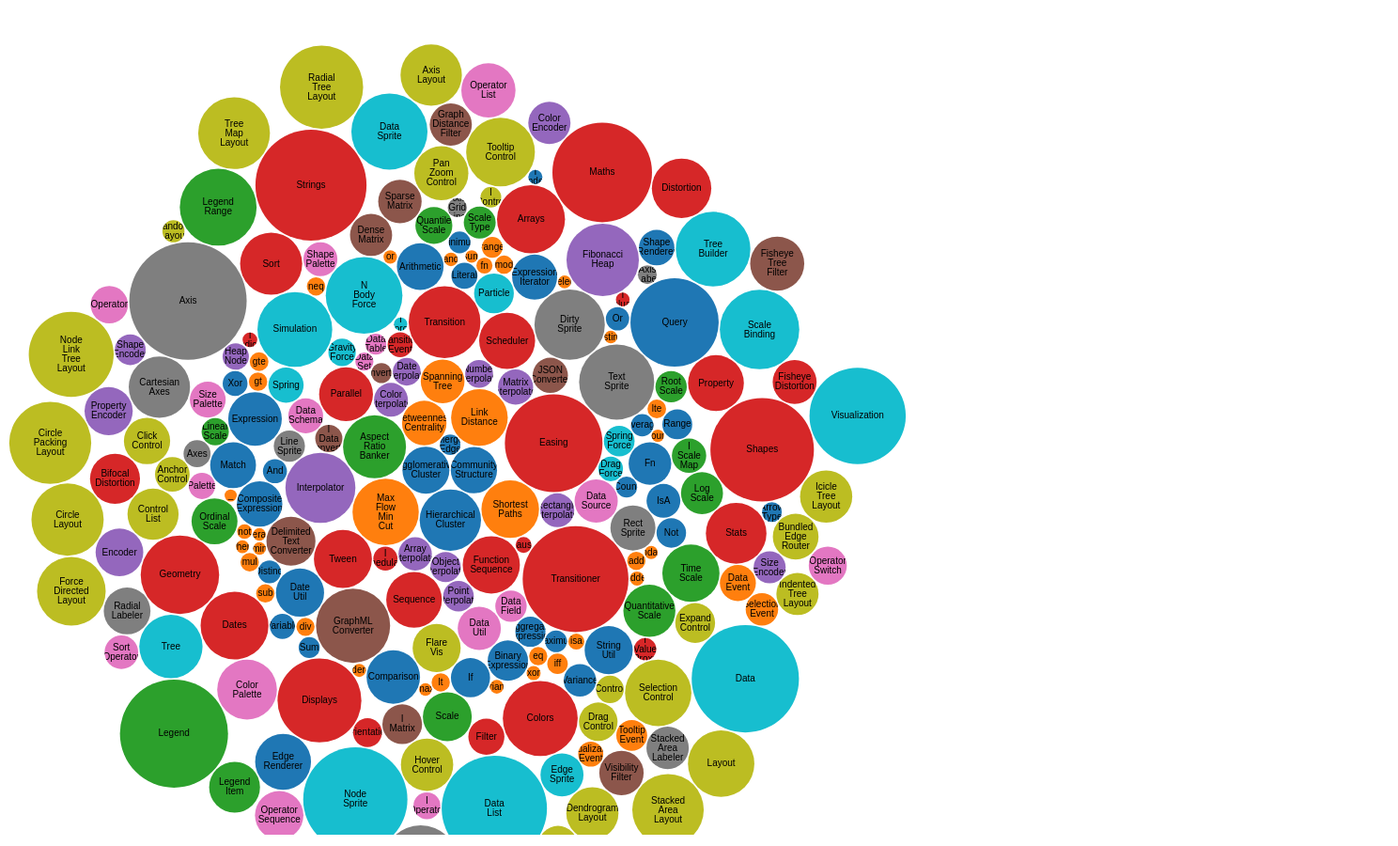
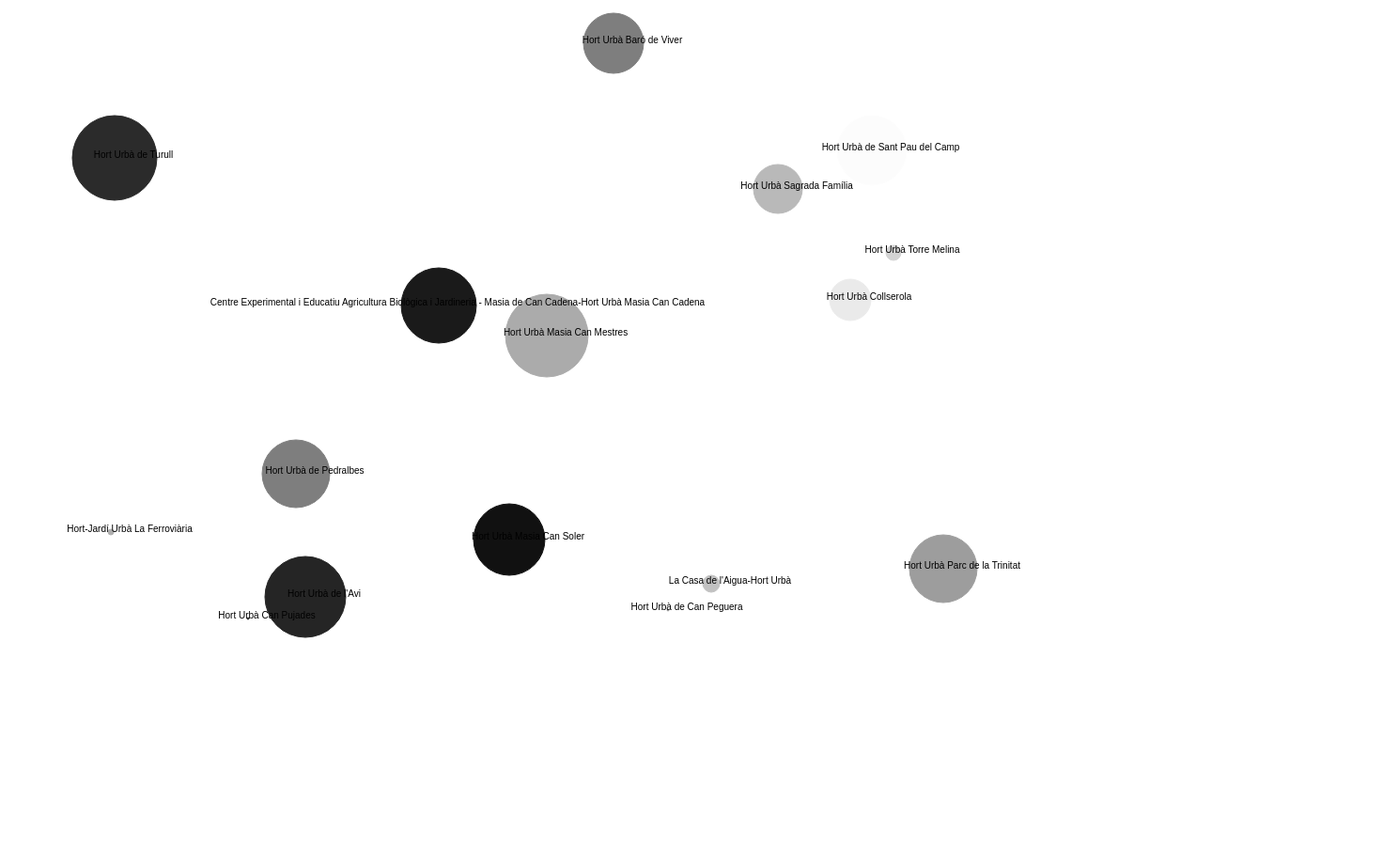
Before and after one commit to ptmonline/three_beta, a plain HTML site: page visual.html in a window 1280 px wide. Shown: the whole page at 94% size, 1488 px wide, since content can reach past the window. After the commit the page ends 800 px from the top, so only its background shows below. Drawn offline with nearby package versions, Linux system fonts and the light colour scheme.

Commit message:
horts urba csv file

```diff
--- /dev/null
+++ b/0_HORTS_URBANS.csv
@@ -0,0 +1,17 @@
+CODI_CAPA,CAPA_GENERICA,NOM_CAPA,ED50_COORD_X,ED50_COORD_Y,ETRS89_COORD_X,ETRS89_COORD_Y,LONGITUD,LATITUD,EQUIPAMENT,DISTRICTE,BARRI,NOM_DISTRICTE,NOM_BARRI,ADRECA,TELEFON
+M009,"Medi ambient","Horts urbans","425821,501","4583114,795","425729,612","4582913,854","2.111585","41.394331","Hort Urbà de Pedralbes",04,21,"Les Corts",Pedralbes,"C Castellet, 2",010
+M009,"Medi ambient","Horts urbans","427454,616","4586506,529","427362,713","4586305,556","2.13071","41.425028","Hort Urbà Masia Can Soler",07,39,Horta-Guinardó,"Sant Genís dels Agudells","Ctra Sant Cugat, 114*132",010
+M009,"Medi ambient","Horts urbans","432643,055","4586584,03","432551,104","4586383,055","2.192788","41.426178","Hort-Jardí Urbà La Ferroviària",09,61,"Sant Andreu","la Sagrera","C Camp del Ferro, 17",null
+M009,"Medi ambient","Horts urbans","428680,385","4579119,659","428588,469","4578918,754","2.146249","41.358608","Hort Urbà Masia Can Mestres",03,11,Sants-Montjuïc,"el Poble Sec","C Foc, 132",010
+M009,"Medi ambient","Horts urbans","433173,05","4589193,17","433081,095","4588992,17","2.198841","41.449722","Hort Urbà Baró de Viver",09,57,"Sant Andreu","la Trinitat Vella","Pg Santa Coloma, 125",010
+M009,"Medi ambient","Horts urbans","432805,154","4588401,255","432713,202","4588200,263","2.194525","41.442559","Hort Urbà Parc de la Trinitat",09,60,"Sant Andreu","Sant Andreu","Pg Santa Coloma, 60",010
+M009,"Medi ambient","Horts urbans","431603,892","4583984,37","431511,95","4583783,419","2.180647","41.402677","Hort Urbà Sagrada Família",02,06,Eixample,"la Sagrada Família","C Padilla, 199*201",010
+M009,"Medi ambient","Horts urbans","432274,631","4589561,58","432182,685","4589360,577","2.188045","41.452965","La Casa de l'Aigua-Hort Urbà",08,53,"Nou Barris","la Trinitat Nova","C Garbí, 2*4",010
+M009,"Medi ambient","Horts urbans","433089,246","4585983,306","432997,291","4585782,336","2.198194","41.420805","Centre Experimental i Educatiu Agricultura Biològica i Jardineria - Masia de Can Cadena-Hort Urbà Masia Can Cadena",10,72,"Sant Martí","Sant Martí de Provençals","C Menorca, 27",010
+M009,"Medi ambient","Horts urbans","430262,768","4587477,304","430170,839","4587276,321","2.164201","41.43402","Hort Urbà de Can Peguera",08,47,"Nou Barris","Can Peguera","C Camós, 3",010
+M009,"Medi ambient","Horts urbans","424752,724","4585400,799","424660,846","4585199,837","2.098517","41.414821","Hort Urbà Can Pujades",05,22,"Sarrià-Sant Gervasi","Vallvidrera, el Tibidabo i les Planes","Camí Múrgola, 13*19",010
+M009,"Medi ambient","Horts urbans","430622,932","4581008,85","430530,998","4580807,927","2.169254","41.375793","Hort Urbà de Sant Pau del Camp",01,01,"Ciutat Vella","el Raval","C Abat Safont, 12",010
+M009,"Medi ambient","Horts urbans","428869,777","4585211,83","428777,861","4585010,869","2.147797","41.413494","Hort Urbà de Turull",06,28,Gràcia,"Vallcarca i els Penitents","Ptge Turull, 10*12",010
+M009,"Medi ambient","Horts urbans","425788,628","4581211,693","425696,739","4581010,769","2.111425","41.377188","Hort Urbà Torre Melina",04,16,"Les Corts","la Bordeta","Camí Torre Melina, 15*LU",010
+M009,"Medi ambient","Horts urbans","427758,269","4585540,655","427666,363","4585339,691","2.134459","41.416356","Hort Urbà Collserola",05,25,"Sarrià-Sant Gervasi","Sant Gervasi - la Bonanova","C Carles Pirozzini, 2",010
+M009,"Medi ambient","Horts urbans","428908,953","4585446,661","428817,036","4585245,697","2.148238","41.415613","Hort Urbà de l'Avi",06,28,Gràcia,"Vallcarca i els Penitents","C Torrent del Remei, 2",010
--- a/js/visual.js
+++ b/js/visual.js
@@ -8,49 +8,57 @@
 var pack = d3.pack()
     .size([width, width])
     .padding(1.5);
+var letters = [];
 
-d3.csv("flare.csv", function(d) {
-  d.value = +d.value;
-  if (d.value) return d;
-}, function(error, classes) {
-  if (error) throw error;
-
-  var root = d3.hierarchy({children: classes})
-      .sum(function(d) { return d.value; })
-      .each(function(d) {
-        if (id = d.data.id) {
-          var id, i = id.lastIndexOf(".");
-          d.id = id;
-          d.package = id.slice(0, i);
-          d.class = id.slice(i + 1);
-        }
+// d3.csv("0_HORTS_URBANS.csv", function(d) {
+//   var thex = parseFloat(d.ED50_COORD_X) / 10000;
+//   var they = parseFloat(d.ED50_COORD_Y) / 100000;
+//   console.log(d.EQUIPAMENT);
+//   console.log(parseFloat(d.ED50_COORD_Y) / 100000);
+//   if (d) return d;
+// }, function(error, classes) {
+//   if (error) throw error;
+//
+//   var root = d3.hierarchy({children: classes})
+//       .sum(function(d) { return d; })
+//       .each(function(d) {
+//         var x = parseFloat(d.ED50_COORD_X) / 10000;
+//         var y = parseFloat(d.ED50_COORD_Y) / 100000;
+//       });
+      d3.csv("0_HORTS_URBANS.csv", function(data) {
+          data.forEach(function(d) {
+            title = d.EQUIPAMENTS;
       });
-
   var node = svg.selectAll(".node")
-    .data(pack(root).leaves())
+    .data(data)
     .enter().append("g")
       .attr("class", "node")
-      .attr("transform", function(d) { return "translate(" + d.x + "," + d.y + ")"; });
+      .attr("transform", function(d) { return "translate(" +Math.floor((Math.random() * 1000) + 1) + "," + Math.floor((Math.random() * 700) + 1) + ")"; });
 
   node.append("circle")
-      .attr("id", function(d) { return d.id; })
-      .attr("r", function(d) { return d.r; })
-      .style("fill", function(d) { return color(d.package); });
+      .attr("class", function(d) { return d.CODI_CAPA; })
+      .attr("r", function(d) {  return Math.floor((Math.random() * 50) + 1);})
+      .attr("stroke","black")
+      .style("fill", "000000")
+      .style("opacity", function(d){ return Math.random();})
 
-  node.append("clipPath")
-      .attr("id", function(d) { return "clip-" + d.id; })
-    .append("use")
-      .attr("xlink:href", function(d) { return "#" + d.id; });
 
   node.append("text")
-      .attr("clip-path", function(d) { return "url(#clip-" + d.id + ")"; })
-    .selectAll("tspan")
-    .data(function(d) { return d.class.split(/(?=[A-Z][^A-Z])/g); })
-    .enter().append("tspan")
-      .attr("x", 0)
-      .attr("y", function(d, i, nodes) { return 13 + (i - nodes.length / 2 - 0.5) * 10; })
-      .text(function(d) { return d; });
+    .attr("dx", function(d){return 20})
+    .attr("font-family", "sans-serif")
+    .attr("font-size", "20px")
+    .attr("fill", "black")
+    .text(function(d) { return d.EQUIPAMENT})
 
-  node.append("title")
-      .text(function(d) { return d.id + "\n" + format(d.value); });
+    function redraw() {
+      // update the circle
+      d3.selectAll("circle")
+      .transition()
+        .duration(Math.floor((Math.random() * 1000) + 1))
+        .attr("r", function(d) {  return Math.floor((Math.random() * 50) + 1);})
+    }
+
+    setInterval(function(){
+      redraw();
+    }, 500)
 });
--- a/visual.html
+++ b/visual.html
@@ -14,7 +14,7 @@
   </head>
   <body>
 
-    <svg width="960" height="880"></svg>
+    <svg width="1480" height="780"></svg>
     <script src="https://d3js.org/d3.v4.min.js"></script>
     <script src="js/visual.js" charset="utf-8"></script>
   </body>
```
Also changed, not shown: 2 other files.
